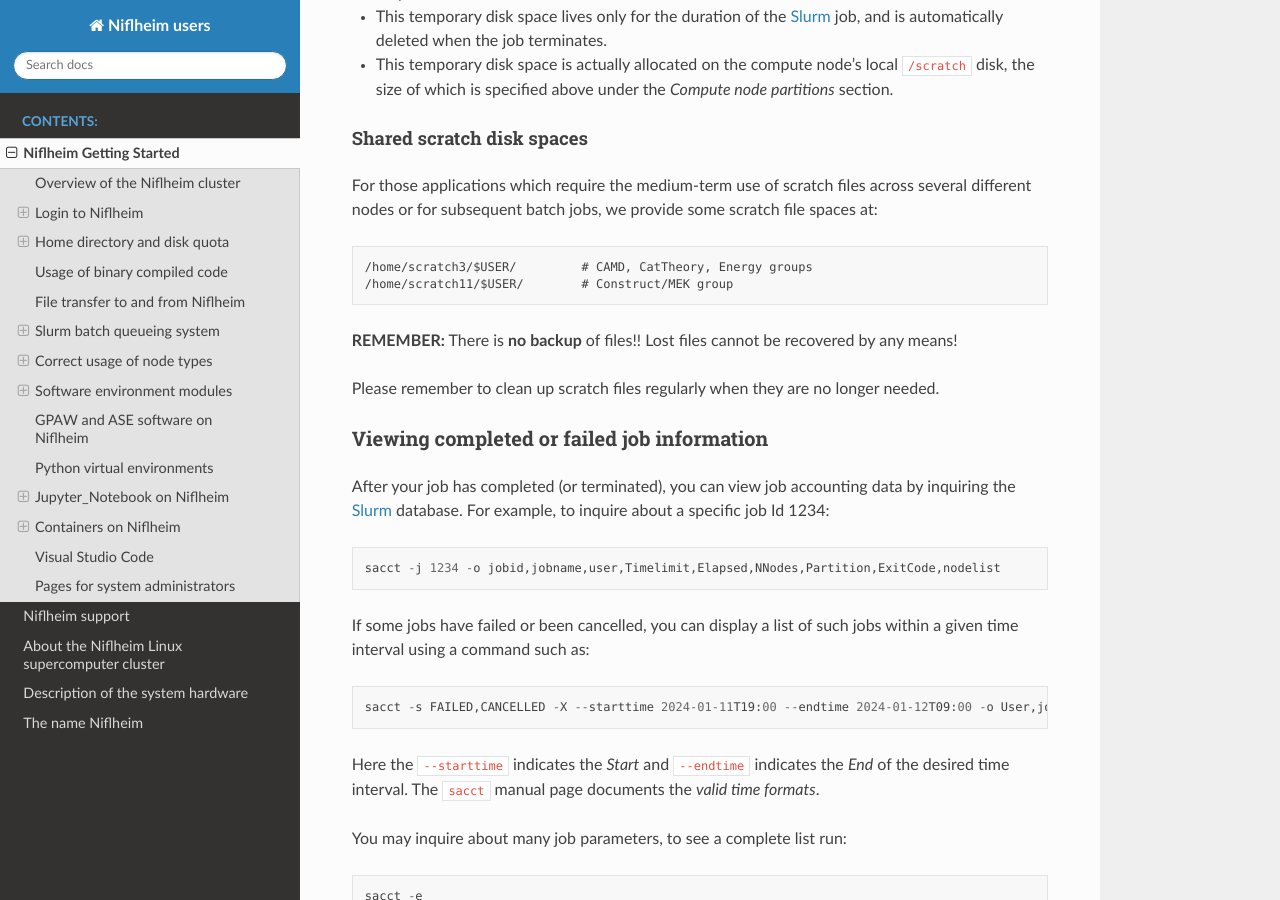
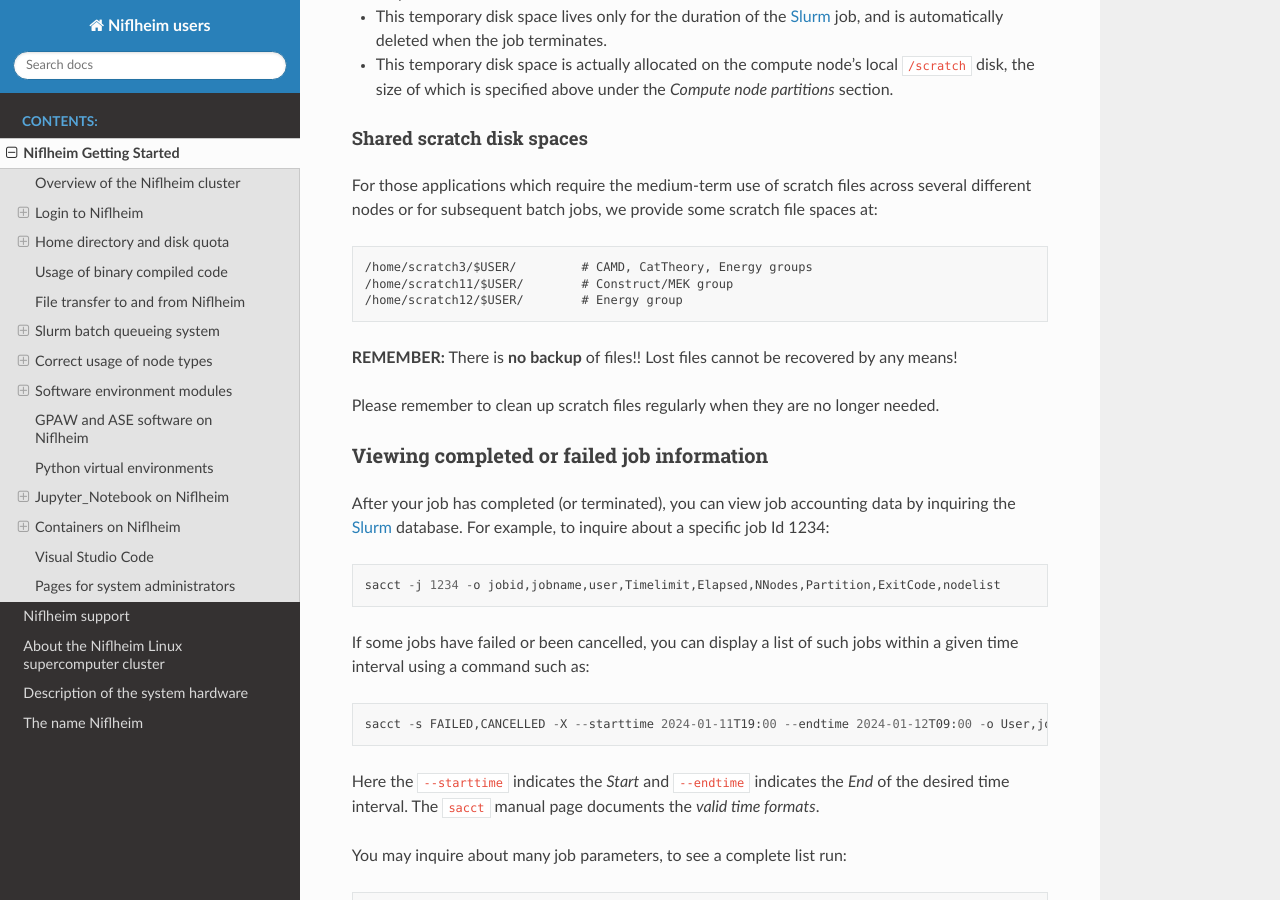
Before and after one commit to OleHolmNielsen/Niflheim_users, a Sphinx documentation site: the page built from docs/Niflheim_Getting_Started.rst, in a window 1280 px wide and 900 px high, scrolled down 12190 px. Built offline with Sphinx 7.4.7 and the Read the Docs theme 3.1.0, drawn with Linux system fonts in a browser that asks for light colours.

Commit message:
Added /home/scratch12

```diff
--- a/docs/Niflheim_Getting_Started.rst
+++ b/docs/Niflheim_Getting_Started.rst
@@ -649,6 +648,7 @@ we provide some scratch file spaces at::
 
   /home/scratch3/$USER/         # CAMD, CatTheory, Energy groups
   /home/scratch11/$USER/        # Construct/MEK group
+  /home/scratch12/$USER/        # Energy group
 
 **REMEMBER:** There is **no backup** of files!!
 Lost files cannot be recovered by any means!
```
Also changed, not shown: other parts of docs/Niflheim_Getting_Started.rst (+0 -1 lines).
